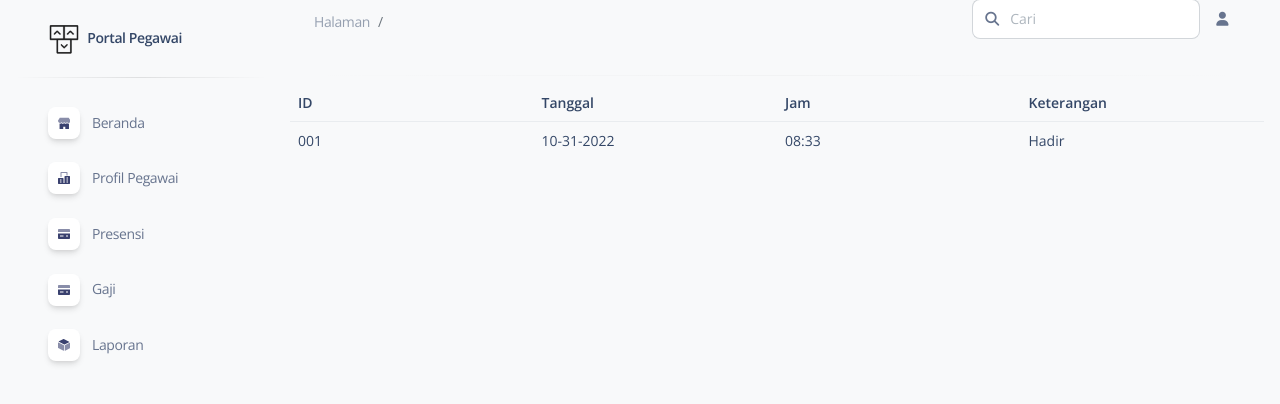
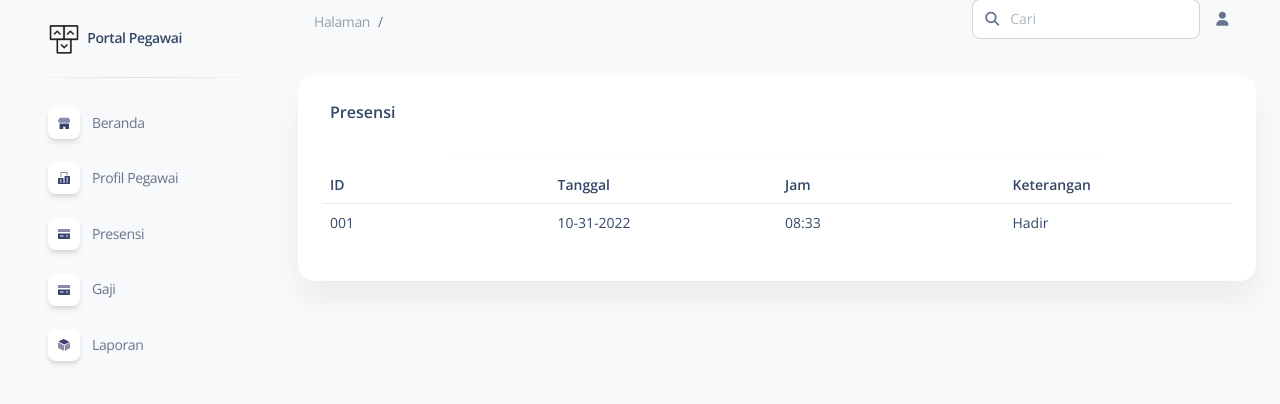
Before and after one commit to Faizal-Ardhavy/simpeg, a CodeIgniter 4 app: template app/Views/pages/presensi.php in a window 1280 px wide. Shown: the part 17-421 px from the top of the page. Run offline with PHP 8.4 and a stand-in for CodeIgniter, Linux system fonts and the light colour scheme; the template is opened without the code that fills it, so the values that code supplies are empty; some libraries are stand-ins or nearby versions.

Commit message:
add card

```diff
--- a/app/Views/pages/presensi.php
+++ b/app/Views/pages/presensi.php
@@ -1,6 +1,17 @@
 <?= $this->extend('templates/header') ?>
 
 <?= $this->section('content') ?>
+<div class="container-fluid py-4">
+    <div class="row">
+        <div class="col-12">
+            <div class="card h-100">
+                <div class="card-header pb-0">
+                    <div class="row">
+                        <div class="col-md-8 d-flex align-items-center">
+                            <h6 class="mb-0 mx-2">Presensi</h6>
+                        </div>
+                    </div>
+                </div>
                 <div class="card-body">
                     <hr class="horizontal gray-light" style="margin: 0.5rem 0 !important;">
                     <table class="table text-dark ps-0 text-sm">
@@ -18,5 +29,9 @@
                         </tr>
                     </table>
                 </div>
+            </div>
+        </div>
+    </div>
+</div>
 
 <?= $this->endSection() ?>
```
Lines whose indentation alone changed are shown as unchanged.
